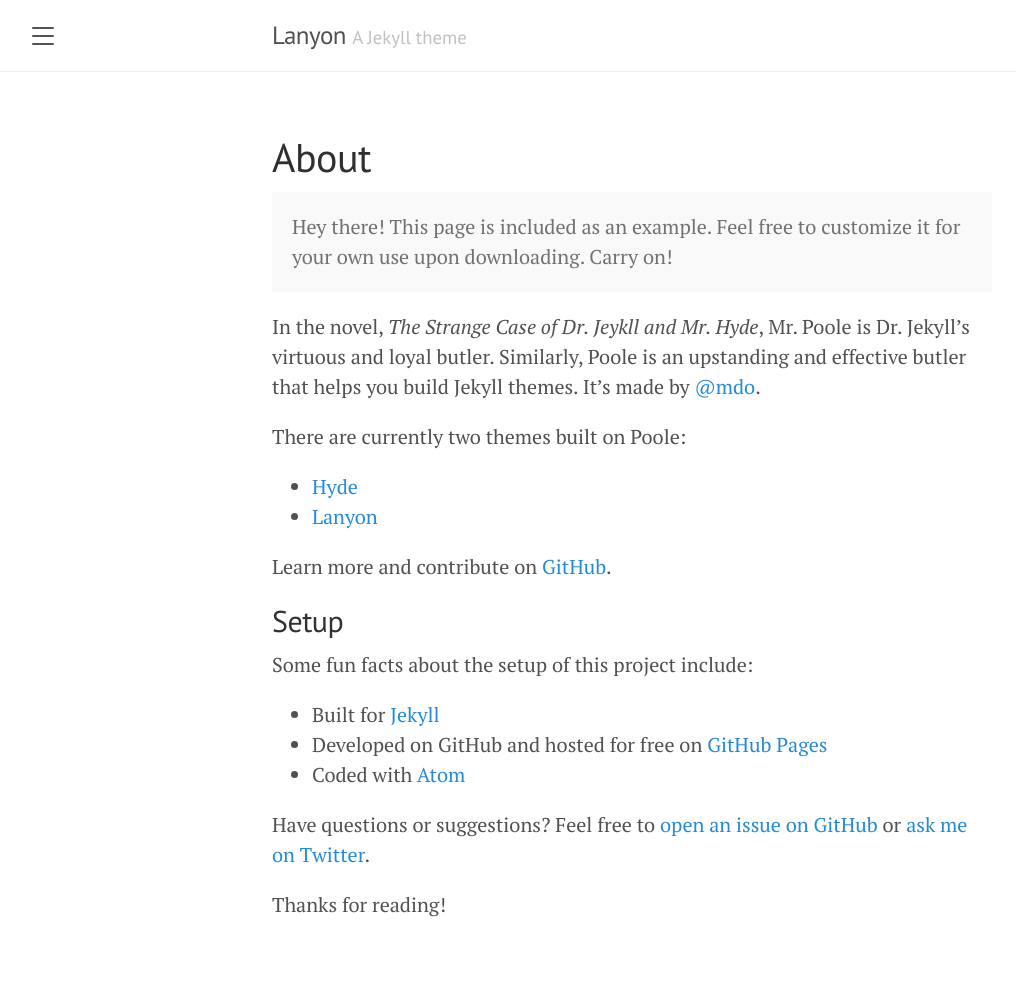
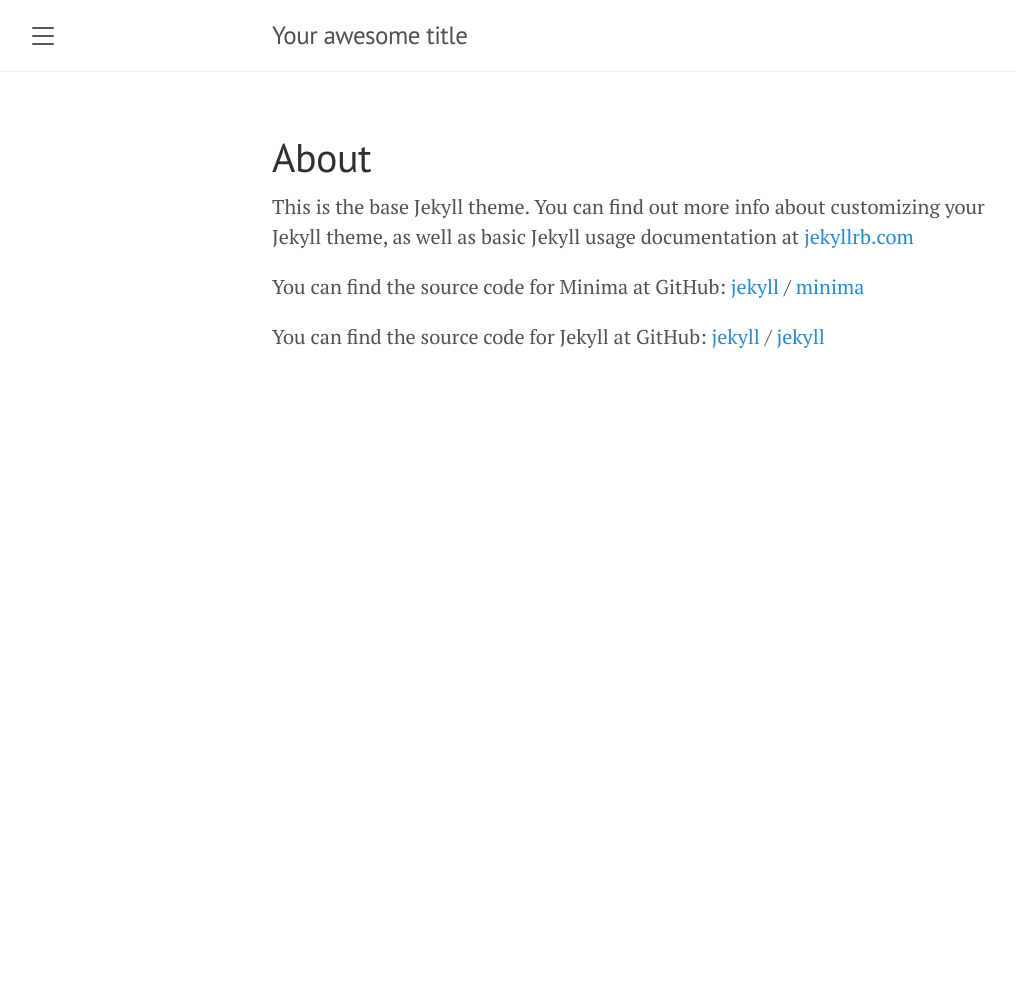
Before and after one commit to Bazzi2276/Bazzi2276.github.io, a Jekyll site: the page built from about.markdown, in a window 1280 px wide. Shown: the whole page, without its empty margins (8-1024 px from the left). Built offline with Jekyll 4.4.1, drawn with Linux system fonts in a browser that asks for light colours; after the commit the page ends 900 px from its top, so only the background shows below that; part of the change alters nothing that is shown.

Commit message:
Update _config.yml

```diff
--- a/_config.yml
+++ b/_config.yml
@@ -1,22 +1,55 @@
-# Setup
-title:               Lanyon
-tagline:             'A Jekyll theme'
-description:         'A reserved <a href="https://jekyllrb.com" target="_blank">Jekyll</a> theme that places the utmost gravity on content with a hidden drawer. Made by <a href="https://twitter.com/mdo" target="_blank">@mdo</a>.'
-url:                 http://lanyon.getpoole.com
-baseurl:             ''
-paginate:            5
-permalink:           pretty
+# Welcome to Jekyll!
+#
+# This config file is meant for settings that affect your whole blog, values
+# which you are expected to set up once and rarely edit after that. If you find
+# yourself editing this file very often, consider using Jekyll's data files
+# feature for the data you need to update frequently.
+#
+# For technical reasons, this file is *NOT* reloaded automatically when you use
+# 'bundle exec jekyll serve'. If you change this file, please restart the server process.
+#
+# If you need help with YAML syntax, here are some quick references for you:
+# https://learn-the-web.algonquindesign.ca/topics/markdown-yaml-cheat-sheet/#yaml
+# https://learnxinyminutes.com/docs/yaml/
+#
+# Site settings
+# These are used to personalize your new site. If you look in the HTML files,
+# you will see them accessed via {{ site.title }}, {{ site.email }}, and so on.
+# You can create any custom variable you would like, and they will be accessible
+# in the templates via {{ site.myvariable }}.
 
-# About/contact
-author:
-  name:              Mark Otto
-  url:               https://twitter.com/mdo
-  email:             markdotto@gmail.com
+title: Your awesome title
+email: your-email@example.com
+description: >- # this means to ignore newlines until "baseurl:"
+  Write an awesome description for your new site here. You can edit this
+  line in _config.yml. It will appear in your document head meta (for
+  Google search results) and in your feed.xml site description.
+baseurl: "" # the subpath of your site, e.g. /blog
+url: "" # the base hostname & protocol for your site, e.g. http://example.com
+twitter_username: jekyllrb
+github_username:  jekyll
 
-# Gems
+# Build settings
+theme: minima
 plugins:
-  - jekyll-paginate
+  - jekyll-feed
 
-# Custom vars
-version:             1.1.0
-google_analytics_id: #UA-XXXX-Y
+# Exclude from processing.
+# The following items will not be processed, by default.
+# Any item listed under the `exclude:` key here will be automatically added to
+# the internal "default list".
+#
+# Excluded items can be processed by explicitly listing the directories or
+# their entries' file path in the `include:` list.
+#
+# exclude:
+#   - .sass-cache/
+#   - .jekyll-cache/
+#   - gemfiles/
+#   - Gemfile
+#   - Gemfile.lock
+#   - node_modules/
+#   - vendor/bundle/
+#   - vendor/cache/
+#   - vendor/gems/
+#   - vendor/ruby/
```
